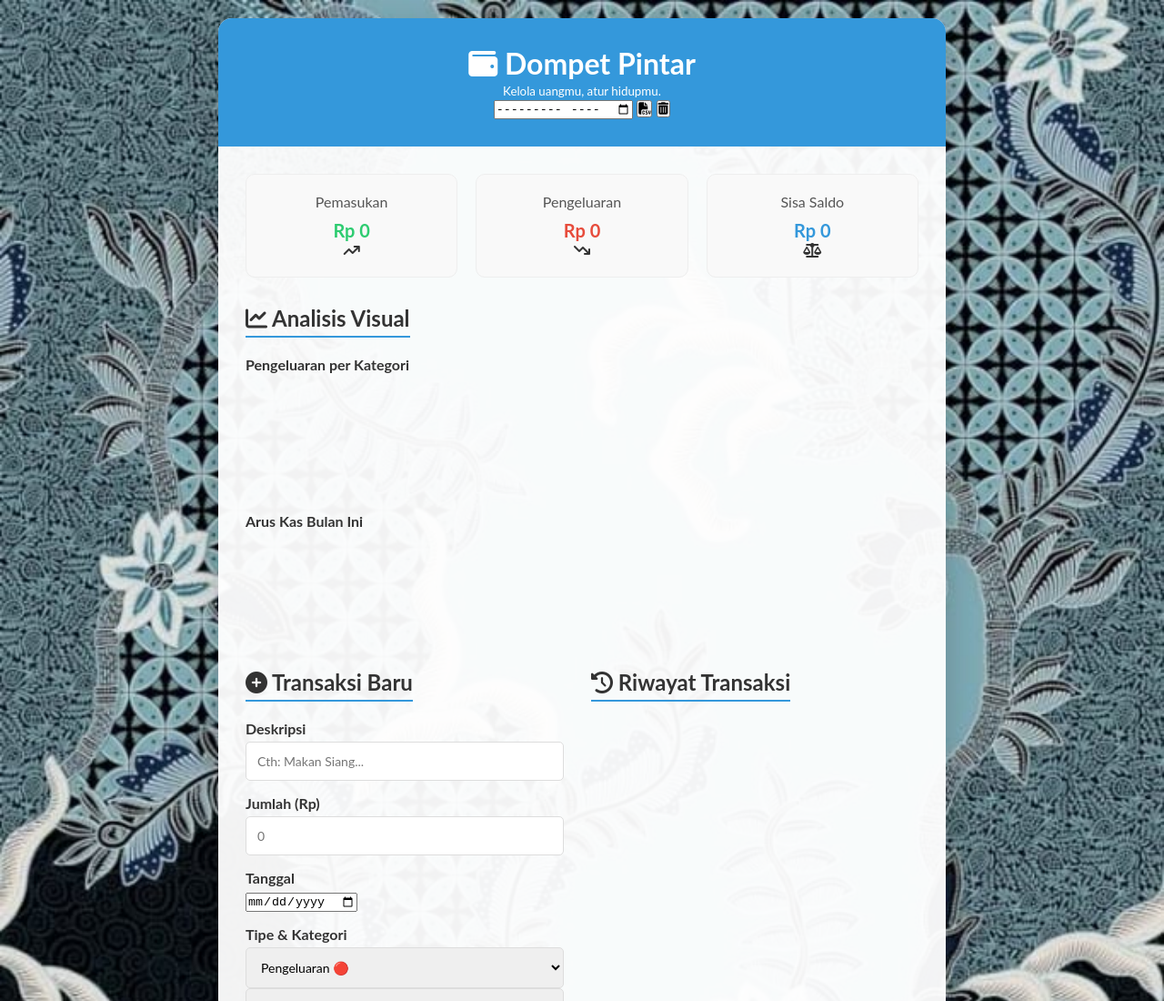
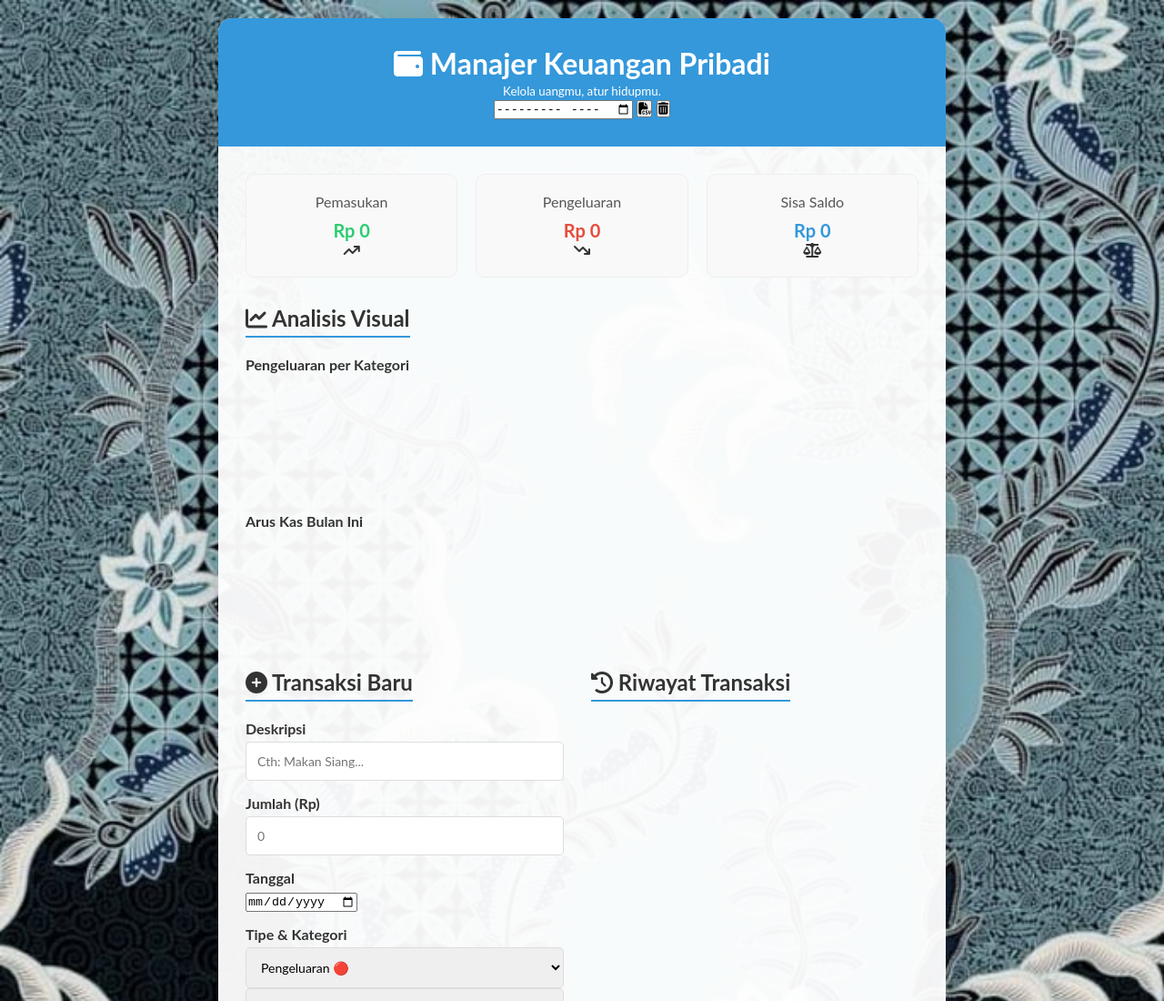
Before and after one commit to alfianwidyatama6-debug/proyek-manajer-keuangan, a plain HTML site: page index.html in a window 1280 px wide. Shown: the top 1100 px of the page at 91% size. Drawn offline with nearby package versions, Linux system fonts and the light colour scheme.

Commit message:
Update index.html

```diff
--- a/index.html
+++ b/index.html
@@ -14,7 +14,7 @@
     <div class="app-container">
         <header>
             <div class="header-left">
-                <h1><i class="fa-solid fa-wallet"></i> Dompet Pintar</h1>
+                <h1><i class="fa-solid fa-wallet"></i> Manajer Keuangan Pribadi</h1>
                 <small>Kelola uangmu, atur hidupmu.</small>
             </div>
             <div class="header-controls">
```
